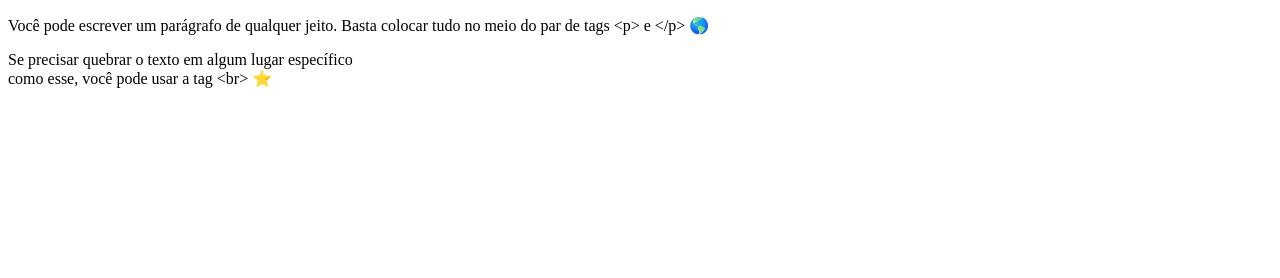
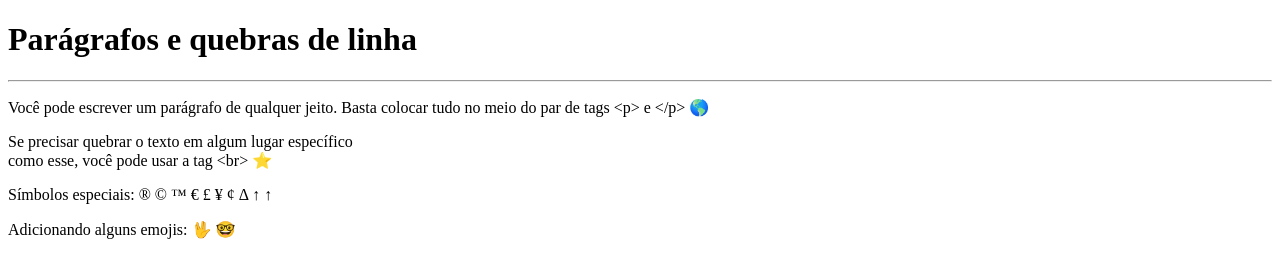
Before and after one commit to mateusadada/html5-css3-modulo1-cursoemvideo, a plain HTML site: page html-css/exercises/exercise_002/index.html in a window 1280 px wide. Drawn offline with Linux system fonts and the light colour scheme.

Commit message:
Ex_002 - Changed exercise and challenge

```diff
--- a/html-css/exercises/exercise_002/index.html
+++ b/html-css/exercises/exercise_002/index.html
@@ -8,7 +8,27 @@
 </head>
 
 <body>
-    <p>Você pode escrever um parágrafo de qualquer jeito. Basta colocar tudo no meio do par de tags &lt;p&gt; e &lt;/p&gt; &#x1F30E</p>
-    <p>Se precisar quebrar o texto em algum lugar específico <br> como esse, você pode usar a tag &lt;br&gt; &#x2B50</p>
+    <h1>Parágrafos e quebras de linha</h1>
+    <hr>
+    <p>Você pode escrever um parágrafo de qualquer jeito. Basta colocar tudo no meio do par de tags &lt;p&gt; e &lt;/p&gt; &#x1F30E;</p> <!-- LESS THAN / GREATER THAN -->
+    <p>Se precisar quebrar o texto em algum lugar específico <br> como esse, você pode usar a tag &lt;br&gt; &#x2B50;</p>
+
+    <p>Símbolos especiais:
+        &reg;
+        &copy;
+        &trade;
+        &euro;
+        &pound;
+        &yen;
+        &cent;
+        &Delta;
+        &uparrow;
+        &uarr; <!-- Igual ao anterior -->
+    </p>
+
+    <p>Adicionando alguns emojis:
+        &#x1F596;
+        &#x1F913;
+    </p>
 </body>
 </html>
```
Also changed, not shown: html-css/challenges/challenge_001/index.html (renamed from html-css/challenges/challenge_001.html, +9 -9 lines).
